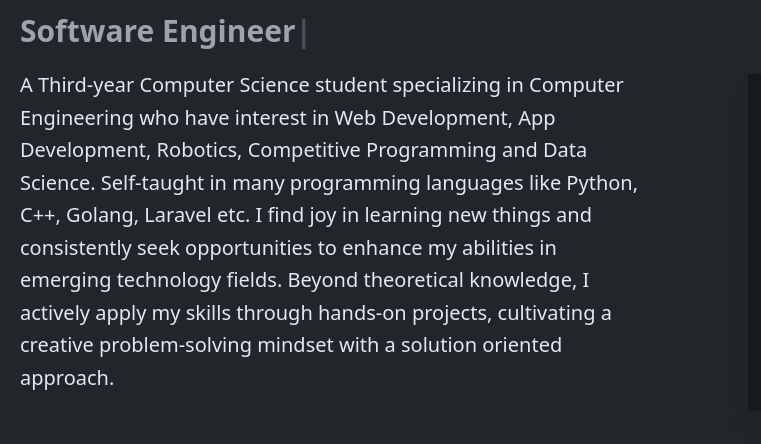
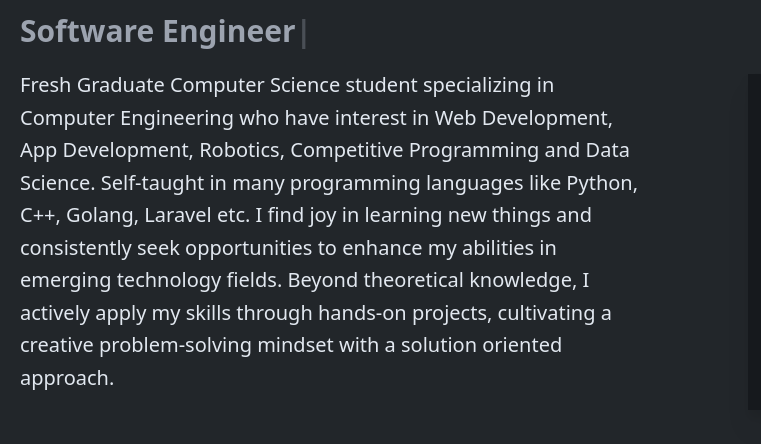
Before and after one commit to ivanrafli14/portofolio, a website: page index.html in a window 1280 px wide. Shown: the part 255-699 px from the top of the page, 0-761 px from the left. Drawn offline with nearby package versions, Linux system fonts and the light colour scheme; grey boxes are pictures that could not be loaded.

Commit message:
feat: change description

```diff
--- a/index.html
+++ b/index.html
@@ -113,7 +113,7 @@
                         <span id="animatedText"></span>
                     </h2>
                     <p class="mb-8 leading-relaxed text-slate-200 text-justify text-xl">
-                        A Third-year Computer Science student specializing in
+                        Fresh Graduate Computer Science student specializing in
                         Computer Engineering who have interest in Web
                         Development, App Development, Robotics, Competitive
                         Programming and Data Science. Self-taught in many
```
